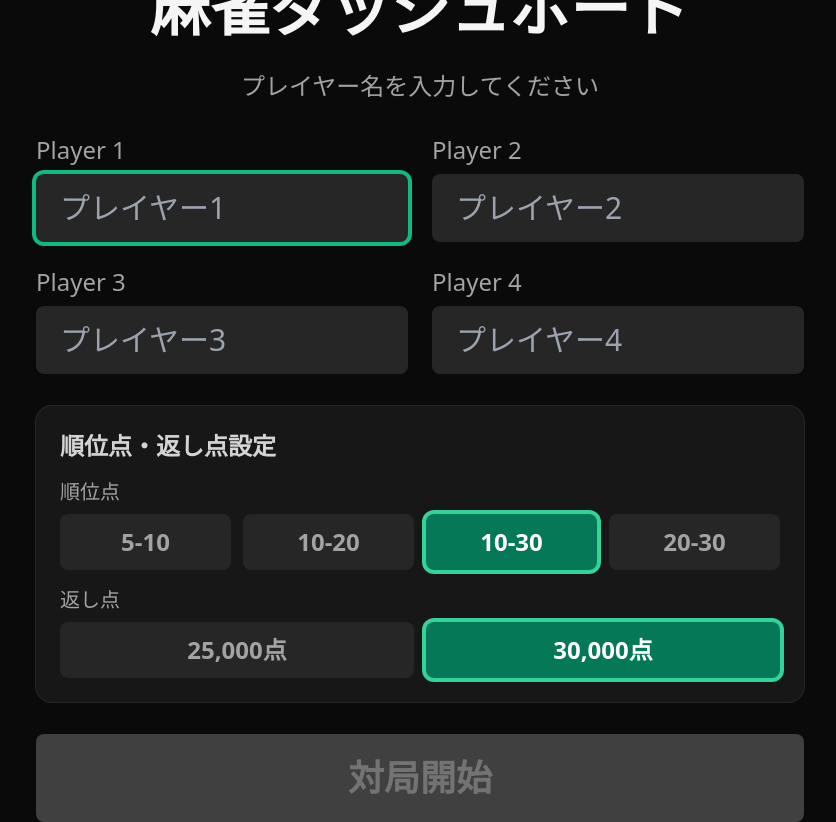
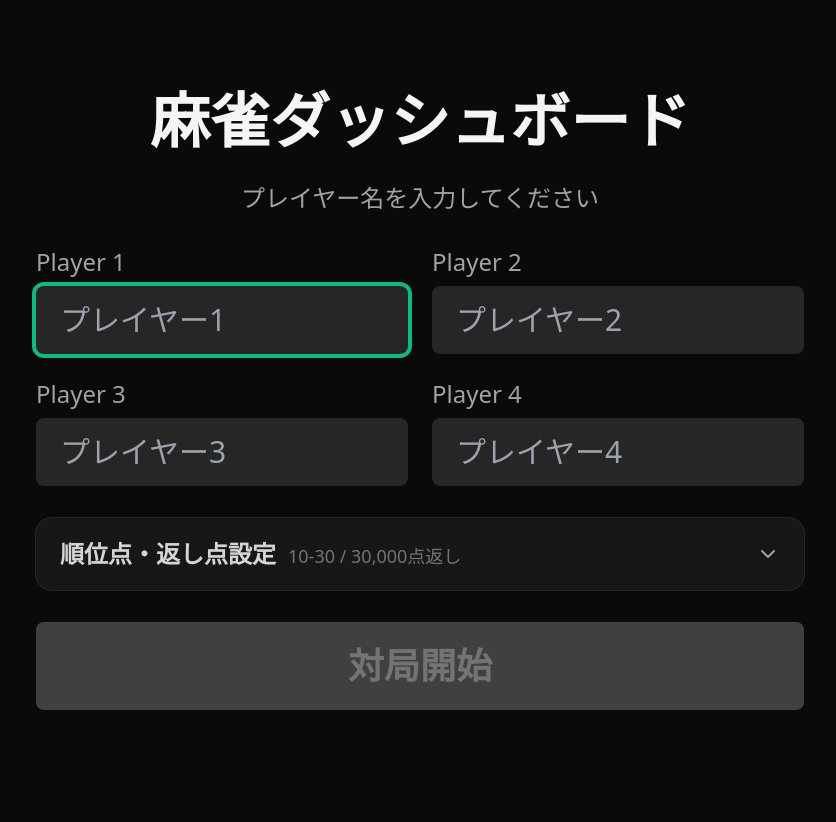
Before and after one commit to shunsock/mahjong_meetup, a React (Vite) app: page / in a window 1280 px wide. Shown: the whole page, without its empty margins (220-1056 px from the left). After the commit the page ends 800 px from the top, so only its background shows below. Built offline with nearby package versions, Linux system fonts and the light colour scheme.

Commit message:
style: 順位点・返し点設定をアコーディオンに変更
閉じた状態でも現在の設定値 (例: 10-30 / 30,000点返し) を
ヘッダーに表示し、ChevronDown アイコンで開閉を示す。

Co-Authored-By: Claude Opus 4.6 (1M context) <noreply@anthropic.com>

```diff
--- a/src/ui/SetupScreen.tsx
+++ b/src/ui/SetupScreen.tsx
@@ -1,4 +1,5 @@
 import { useState } from 'react';
+import { ChevronDown } from 'lucide-react';
 import { PLAYER_IDS, type Player, type PlayerId } from '../domain/player';
 import {
   DEFAULT_CONFIG,
@@ -29,6 +30,7 @@ export const SetupScreen = ({ onStart }: Props) => {
     UMA_PRESETS.findIndex((p) => p.label === '10-30'),
   );
   const [returnPoint, setReturnPoint] = useState(DEFAULT_CONFIG.returnPoint);
+  const [configOpen, setConfigOpen] = useState(false);
 
   const allFilled = PLAYER_IDS.every((id) => names[id].trim().length > 0);
 
@@ -75,9 +77,26 @@ export const SetupScreen = ({ onStart }: Props) => {
           ))}
         </div>
 
-        <div className="space-y-4 rounded-2xl bg-neutral-900 p-6 ring-1 ring-neutral-800">
-          <h2 className="text-2xl font-bold text-neutral-300">順位点・返し点設定</h2>
+        <div className="rounded-2xl bg-neutral-900 ring-1 ring-neutral-800">
+          <button
+            type="button"
+            onClick={() => setConfigOpen((prev) => !prev)}
+            className="flex w-full items-center justify-between px-6 py-5 text-left"
+          >
+            <h2 className="text-2xl font-bold text-neutral-300">
+              順位点・返し点設定
+              <span className="ml-3 text-lg font-normal text-neutral-500">
+                {UMA_PRESETS[umaIndex].label} / {returnPoint.toLocaleString('en-US')}点返し
+              </span>
+            </h2>
+            <ChevronDown
+              size={24}
+              className={`text-neutral-400 transition-transform ${configOpen ? 'rotate-180' : ''}`}
+            />
+          </button>
 
+          {configOpen && (
+            <div className="space-y-4 border-t border-neutral-800 px-6 pb-6 pt-4">
               <div className="space-y-2">
                 <span className="text-xl text-neutral-400">順位点</span>
                 <div className="flex gap-3">
@@ -118,6 +137,8 @@ export const SetupScreen = ({ onStart }: Props) => {
                 </div>
               </div>
             </div>
+          )}
+        </div>
 
         <button
           type="button"
```
Lines whose indentation alone changed are shown as unchanged.
